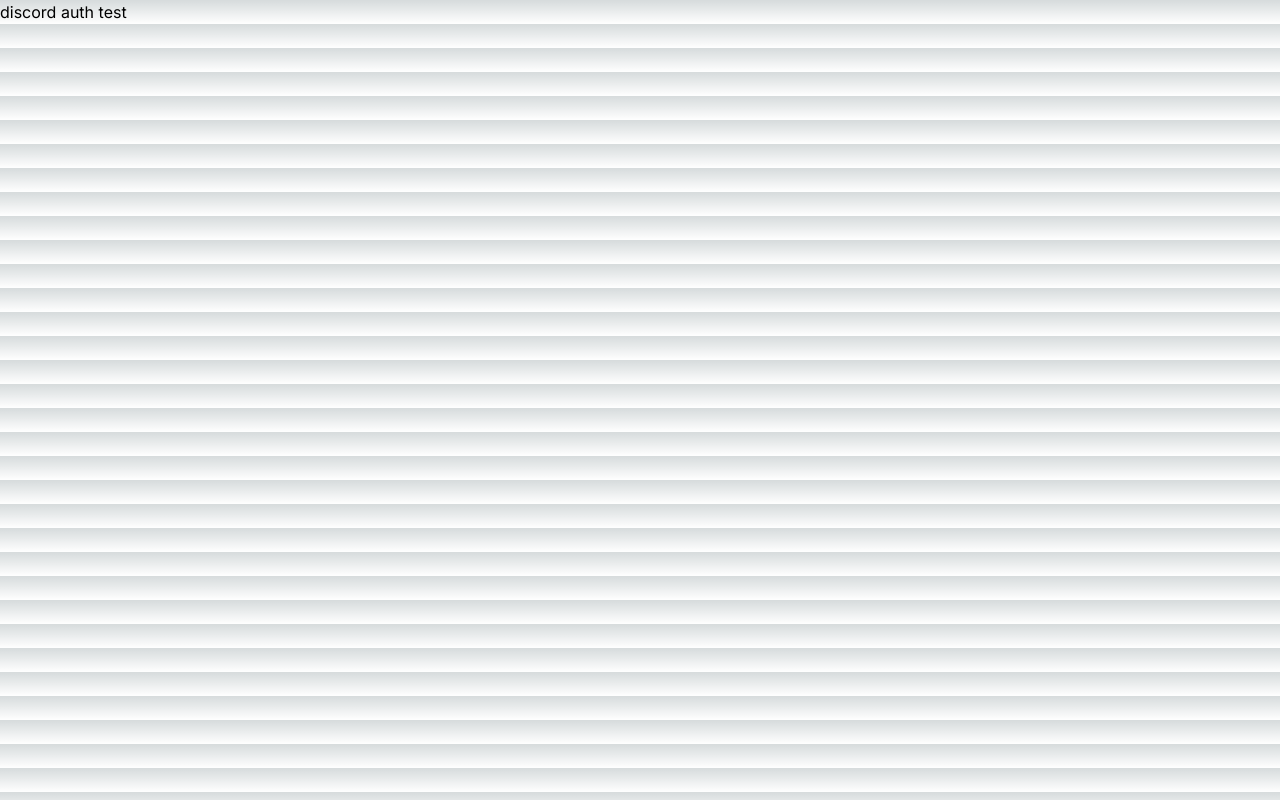
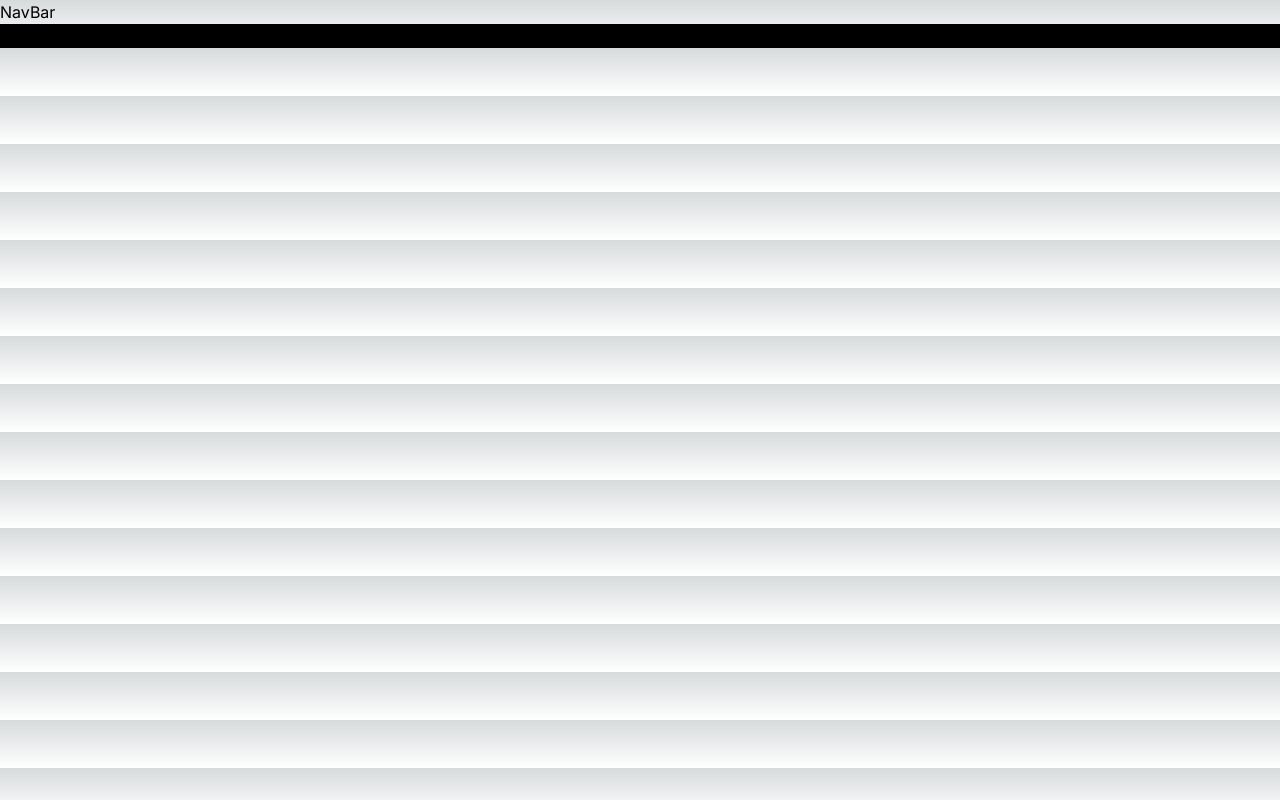
Before and after one commit to ToothlessBrush/AstroMonkey-Website, a Next.js app: page / in a window 1280 px wide. Built offline with nearby package versions, Linux system fonts and the light colour scheme.

Commit message:
reworked directory

```diff
--- a/app/home/page.tsx
+++ /dev/null
@@ -1,4 +0,0 @@
-import {Footer} from '../../components/footer';
-export default function Page() {
-    return <Footer/>
-}
--- a/app/page.tsx
+++ b/app/page.tsx
@@ -1,17 +1,11 @@
-"use client";
-import { useRouter } from "next/navigation";
+import { Footer } from '../components/footer';
+import { NavBar } from '../components/navbar';
 
-export default function Home() {
-    const router = useRouter();
-
-    const handleDiscordSignIn = () => {
-        const client_id = "892848741860638781";
-        const REDIRECT_URL = "http://localhost:3000/dashboard";
-        const SCOPE = "identify";
-
-        const authorizeUrl = `https://discord.com/api/oauth2/authorize?client_id=${client_id}&redirect_uri=${REDIRECT_URL}&response_type=code&scope=${SCOPE}`;
-
-        router.push(authorizeUrl);
-    };
-    return <button onClick={handleDiscordSignIn}>discord auth test</button>;
+export default function Page() {
+	return (
+		<div>
+			<NavBar />
+			<Footer />
+		</div>
+	);
 }
```
Also changed, not shown: app/home/layout.tsx (deleted, +0 -10 lines), app/layout.tsx (+8 -8 lines).
